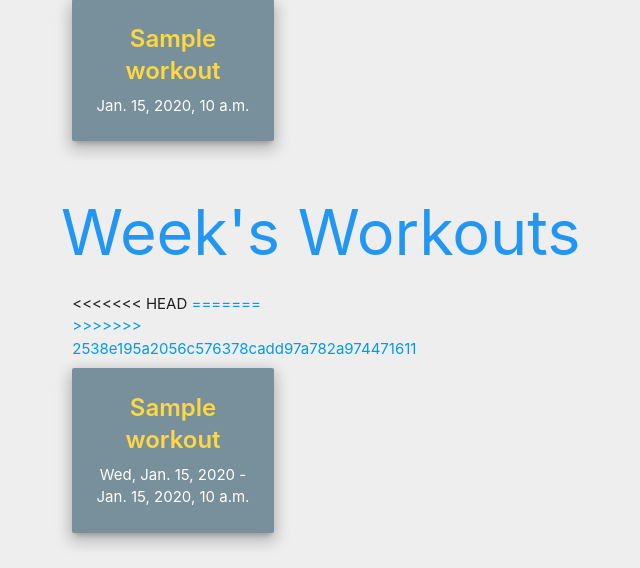
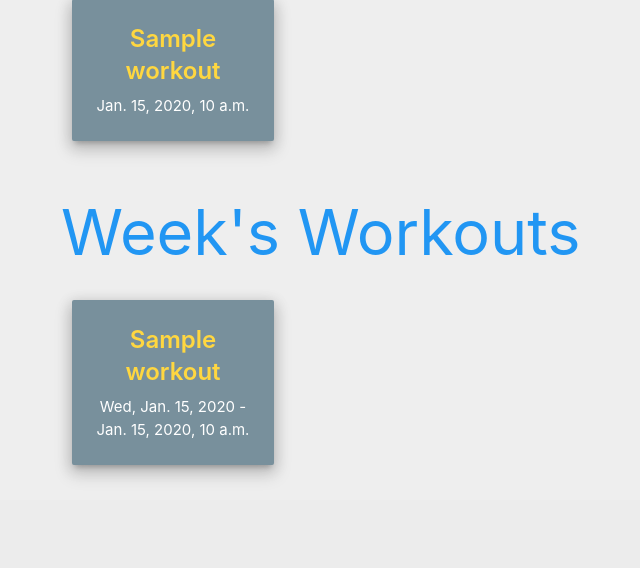
Before and after one commit to CharlesAta/Workoutify, a Django app: template workoutify/main_app/templates/home.html in a window 1280 px wide. Shown: the part 768-1336 px from the top of the page, without its empty margins (131-771 px from the left). After the commit the page ends 1247 px from the top, so only its background shows below. Run offline with Django 3.2, Linux system fonts and the light colour scheme; tables that the repository leaves empty hold one stand-in row (values such as "Sample post"); the template is opened without the code that fills it: values that come from a table or form of the project are taken from there, most other values are stand-ins (such as "Sample title", 1, 10 or a date in 2020).

Commit message:
update home

```diff
--- a/workoutify/main_app/templates/home.html
+++ b/workoutify/main_app/templates/home.html
@@ -70,11 +70,7 @@
 <div class="row">
   {% if weeks_workouts %} {% for workout in weeks_workouts %}
   <div class="col s12 m6 l3">
-<<<<<<< HEAD
     <a href="{% url 'workouts_detail' workout.workout.id %}">
-=======
-    <a href="{% url 'workouts_detail' workout.id %}">
->>>>>>> 2538e195a2056c576378cadd97a782a974471611
       <div class="card hoverable z-depth-3 blue-grey lighten-1">
         <div class="card-content white-text">
           <span class="card-title amber-text text-accent-2 flow-text center">
```
